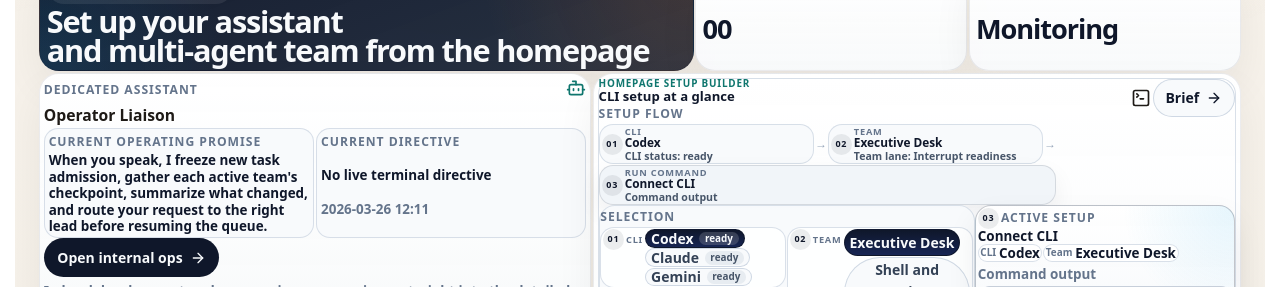
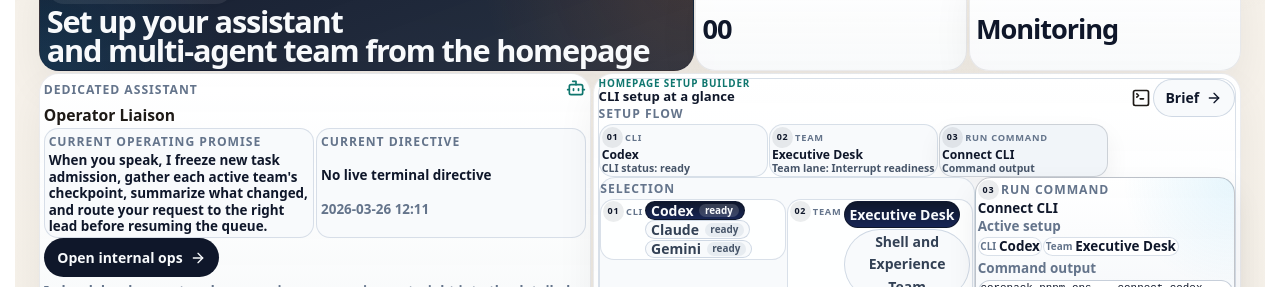
Before and after one commit to GongJae00/research-pages, a Next.js app in the folder apps/web/: page /en in a window 1280 px wide. Shown: the part 1600-1887 px from the top of the page. Built offline with nearby package versions, Linux system fonts and the light colour scheme; no server answers.

Commit message:
Autonomy batch 1638: shell-experience

```diff
--- a/apps/web/src/components/homepage-agent-control-section.module.css
+++ b/apps/web/src/components/homepage-agent-control-section.module.css
@@ -656,6 +656,41 @@
   display: grid;
   gap: 0.06rem;
   margin-top: 0.02rem;
+}
+
+.setupSequenceGrid {
+  display: grid;
+  grid-template-columns: repeat(3, minmax(0, 1fr));
+  gap: 0.06rem;
+}
+
+.setupSequenceCard {
+  display: grid;
+  gap: 0.04rem;
+  min-width: 0;
+  padding: 0.12rem 0.14rem;
+  border: 1px solid rgba(203, 213, 225, 0.72);
+  border-radius: 14px;
+  background: rgba(248, 250, 252, 0.92);
+}
+
+.setupSequenceCard strong {
+  color: #0f172a;
+  font-size: 0.76rem;
+  line-height: 1.12;
+  overflow-wrap: anywhere;
+}
+
+.setupSequenceCardAccent {
+  border-color: rgba(15, 23, 42, 0.16);
+  background: rgba(241, 245, 249, 0.98);
+  box-shadow: 0 10px 24px rgba(15, 23, 42, 0.06);
+}
+
+.setupSequenceHead {
+  display: inline-flex;
+  align-items: center;
+  gap: 0.12rem;
 }
 
 .setupSequenceMeta {
@@ -1826,12 +1861,8 @@
     align-items: stretch;
   }
 
-  .setupScanRowCompact {
-    align-items: stretch;
-  }
-
-  .setupScanCompactItem {
-    width: 100%;
+  .setupSequenceGrid {
+    grid-template-columns: 1fr;
   }
 
   .setupCompactArrow {
--- a/apps/web/src/components/homepage-agent-control-section.tsx
+++ b/apps/web/src/components/homepage-agent-control-section.tsx
@@ -420,47 +420,37 @@ export function HomepageAgentControlSection({
                 {setupFlowDigest ? (
                   <div className={styles.setupSummaryBar} aria-label={copy.setupStepsLabel}>
                     <span className={styles.metaLabel}>{setupFlowLabel}</span>
-                    <div className={styles.setupScanRowCompact}>
-                      <div className={styles.setupScanCompactItem}>
+                    <div className={styles.setupSequenceGrid}>
+                      <div className={styles.setupSequenceCard}>
+                        <div className={styles.setupSequenceHead}>
                           <span className={styles.setupPickerStep}>01</span>
-                        <div className={styles.setupScanCompactCopy}>
                           <span className={styles.setupFlowLabel}>{copy.chooseProvider}</span>
+                        </div>
                         <strong>{selectedProvider?.label ?? "-"}</strong>
                         <span className={styles.setupSequenceMeta}>
                           {copy.selectedCliStatusLabel}:{" "}
                           {selectedProvider ? getProviderStatusLabel(locale, selectedProvider.status) : "-"}
                         </span>
                       </div>
+
+                      <div className={styles.setupSequenceCard}>
+                        <div className={styles.setupSequenceHead}>
+                          <span className={styles.setupPickerStep}>02</span>
+                          <span className={styles.setupFlowLabel}>{copy.chooseTeam}</span>
                         </div>
-
-                      <span className={styles.setupCompactArrow} aria-hidden="true">
-                        →
-                      </span>
-
-                      <div className={styles.setupScanCompactItem}>
-                        <span className={styles.setupPickerStep}>02</span>
-                        <div className={styles.setupScanCompactCopy}>
-                          <span className={styles.setupFlowLabel}>{copy.chooseTeam}</span>
                         <strong>{selectedTeam?.name ?? "-"}</strong>
                         <span className={styles.setupSequenceMeta}>
                           {copy.selectedLaneLabel}: {selectedTeam?.lane ?? "-"}
                         </span>
                       </div>
+
+                      <div className={`${styles.setupSequenceCard} ${styles.setupSequenceCardAccent}`}>
+                        <div className={styles.setupSequenceHead}>
+                          <span className={styles.setupPickerStep}>03</span>
+                          <span className={styles.setupFlowLabel}>{copy.runCommandLabel}</span>
                         </div>
-
-                      <span className={styles.setupCompactArrow} aria-hidden="true">
-                        →
-                      </span>
-
-                      <div
-                        className={`${styles.setupScanCompactItem} ${styles.setupScanCompactItemAccent}`}
-                      >
-                        <span className={styles.setupPickerStep}>03</span>
-                        <div className={styles.setupScanCompactCopy}>
-                          <span className={styles.setupFlowLabel}>{copy.runCommandLabel}</span>
                         <strong>{nextSetupCommand?.title ?? copy.setupCommand}</strong>
                         <span className={styles.setupSequenceMeta}>{setupOutputLabel}</span>
-                        </div>
                       </div>
                     </div>
                   </div>
@@ -566,9 +556,10 @@ export function HomepageAgentControlSection({
                     <div className={styles.nextCommandCopy}>
                       <div className={styles.nextCommandLabelRow}>
                         <span className={styles.setupPickerStep}>03</span>
-                        <span className={styles.metaLabel}>{copy.activeSetup}</span>
+                        <span className={styles.metaLabel}>{copy.runCommandLabel}</span>
                       </div>
                       <strong>{nextSetupCommand.title}</strong>
+                      <span className={styles.inlineMeta}>{copy.activeSetup}</span>
                       <div className={styles.setupMetaChipRow}>
                         <span className={styles.setupMetaChip}>
                           <span className={styles.setupFlowMeta}>{copy.chooseProvider}</span>
```
Lines whose indentation alone changed are shown as unchanged.
